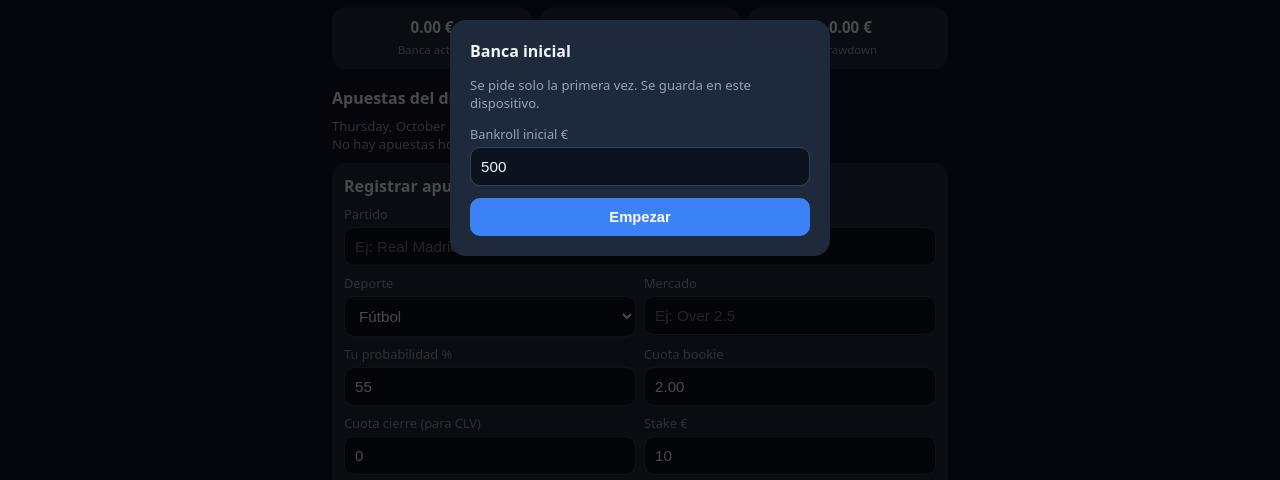
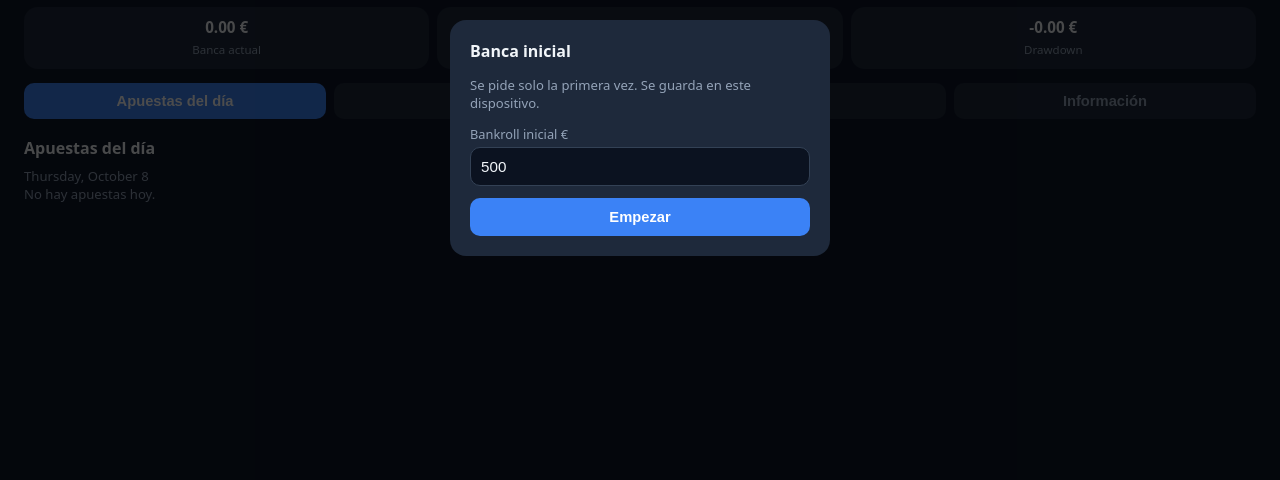
Before and after one commit to joserodri13/Betting-Dashboard, a plain HTML site: page index.html in a window 1280 px wide. Shown: the part 262-742 px from the top of the page. Drawn offline with Linux system fonts and the light colour scheme.

Commit message:
Layout web fluido 2 columnas con pestanas y balance fijo

```diff
--- a/index.html
+++ b/index.html
@@ -6,7 +6,7 @@
 <style>
 :root{--bg:#0f172a;--card:#1e293b;--card2:#334155;--txt:#f1f5f9;--mut:#94a3b8;--green:#22c55e;--red:#ef4444;--yellow:#eab308;--blue:#3b82f6;--radius:14px}
 *{box-sizing:border-box}body{margin:0;font-family:system-ui,-apple-system,Segoe UI,Roboto,Arial;background:var(--bg);color:var(--txt)}
-.wrap{max-width:640px;margin:0 auto;padding:12px 12px 60px}
+.wrap{max-width:none;width:100%;margin:0 auto;padding:12px 24px 60px}
 header{position:sticky;top:0;background:var(--bg);padding:10px 0;z-index:5;text-align:center}
 h1{font-size:2rem;margin:0;font-weight:800}h2{font-size:1rem;margin:18px 0 8px}
 .sub{color:var(--mut);font-size:.82rem}
@@ -35,6 +35,12 @@ button{cursor:pointer;border:0;border-radius:10px;padding:11px;font-weight:700;f
 #modal{position:fixed;inset:0;background:rgba(0,0,0,.7);display:flex;align-items:center;justify-content:center;padding:16px;z-index:20}
 #modal .box{background:var(--card);border-radius:16px;padding:20px;width:100%;max-width:380px}
 .hide{display:none!important}
+.tabs{display:flex;gap:8px;margin-top:14px;flex-wrap:wrap}
+.tab{flex:1;padding:10px;background:var(--card);color:var(--mut);font-weight:700;white-space:nowrap}
+.tab.active{background:var(--blue);color:#fff}
+.panel{display:none;margin-top:4px}.panel.active{display:block}
+.grid2{display:grid;grid-template-columns:1fr 1fr;gap:8px}
+@media(max-width:900px){.grid2{grid-template-columns:1fr}.wrap{padding:12px 12px 60px}}
 .hora{font-size:.72rem;color:var(--mut)}
 </style>
 </head>
@@ -55,10 +61,20 @@ button{cursor:pointer;border:0;border-radius:10px;padding:11px;font-weight:700;f
 <div class="kpi"><b id="kDd">—</b><span>Drawdown</span></div>
 </div>
 
+<div class="tabs">
+<button class="tab active" data-tab="hoy">Apuestas del día</button>
+<button class="tab" data-tab="reg">Registrar</button>
+<button class="tab" data-tab="hist">Histórico</button>
+<button class="tab" data-tab="info">Información</button>
+</div>
+
+<div class="panel active" id="panel-hoy">
 <h2>Apuestas del día</h2>
 <div class="sub" id="hoyLbl"></div>
-<div id="listaHoy"></div>
+<div id="listaHoy" class="grid2"></div>
+</div>
 
+<div class="panel" id="panel-reg">
 <div class="card">
 <h2 style="margin:0">Registrar apuesta</h2>
 <label>Partido<input id="fPartido" placeholder="Ej: Real Madrid - Girona"></label>
@@ -82,10 +98,14 @@ button{cursor:pointer;border:0;border-radius:10px;padding:11px;font-weight:700;f
 <div class="card" id="preview" style="background:#0b1220"></div>
 <button class="btn" id="btnAdd">Guardar apuesta</button>
 </div>
+</div>
 
+<div class="panel" id="panel-hist">
 <h2>Histórico</h2>
-<div id="listaHist"></div>
+<div id="listaHist" class="grid2"></div>
+</div>
 
+<div class="panel" id="panel-info">
 <div class="card">
 <h2 style="margin:0">Información</h2>
 <dl class="glos">
@@ -97,6 +117,7 @@ button{cursor:pointer;border:0;border-radius:10px;padding:11px;font-weight:700;f
 <dt>Drawdown</dt><dd>Caída máxima desde un pico de la banca. Mide el peor bache sufrido.</dd>
 <dt>Cuota / xG</dt><dd>Cuota: pago de la casa. xG: goles esperados, base para estimar tu probabilidad.</dd>
 </dl>
+</div>
 </div>
 </div>
 
@@ -206,6 +227,8 @@ $('btnAdd').onclick=()=>{
 $('btnBank').onclick=()=>{const v=Number($('bankInit').value);if(!(v>0)){alert('Indica una banca válida');return;}localStorage.setItem(K_BANK,String(v));render();};
 $('btnEditBank').onclick=()=>{const v=prompt('Nueva banca inicial €:',String(getBank()||500));if(v===null)return;const n=Number(v);if(!(n>0)){alert('Valor no válido');return;}localStorage.setItem(K_BANK,String(n));render();};
 
+document.querySelectorAll('.tab').forEach(t=>t.onclick=()=>{document.querySelectorAll('.tab').forEach(x=>x.classList.remove('active'));document.querySelectorAll('.panel').forEach(p=>p.classList.remove('active'));t.classList.add('active');$('panel-'+t.getAttribute('data-tab')).classList.add('active');});
+
 $('fFecha').value=nowLocal();
 render();
 </script>
```
Also changed, not shown: 1 other file.
